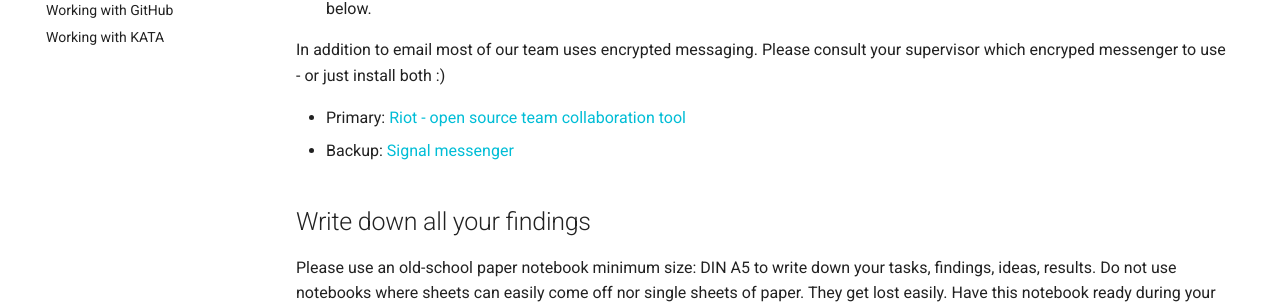
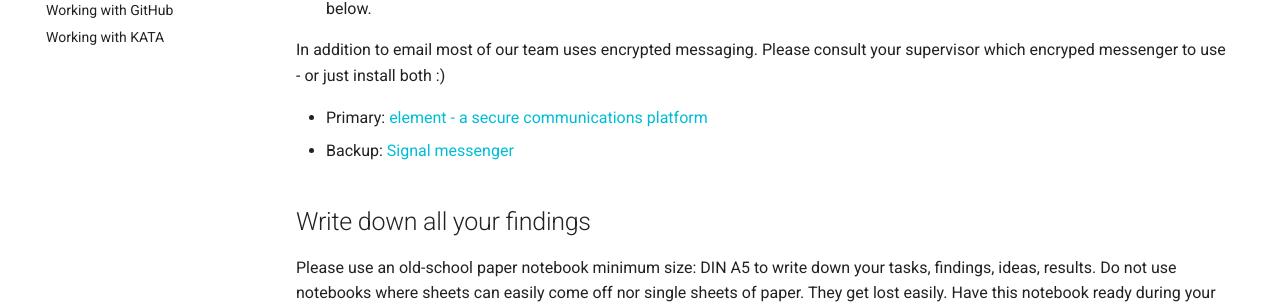
Before and after one commit to josephhuang08/student-guide, an MkDocs documentation site: the page built from docs/content-onboarding/onboarding.md, in a window 1280 px wide and 900 px high, scrolled down 4959 px. Shown: the part 152-456 px from the top of the window. Built offline with MkDocs 1.6.1 and Material for MkDocs 9.7.7, drawn with Linux system fonts in a browser that asks for light colours; comment, search, counter and statistics services are not loaded.

Commit message:
Update messenging app infomation, replace expired link

```diff
--- a/docs/content-onboarding/onboarding.md
+++ b/docs/content-onboarding/onboarding.md
@@ -161,7 +161,7 @@ Meet your supervisor regularly. If you have a meeting,
 
 In addition to email most of our team uses encrypted messaging. Please consult your supervisor which encryped messenger to use - or just install both :)
 
-- Primary: [Riot - open source team collaboration tool](https://about.riot.im/)
+- Primary: [element - a secure communications platform](https://element.io/)
 - Backup: [Signal messenger](https://whispersystems.org/)
 
 ## Write down all your findings
@@ -206,7 +206,7 @@ You are working in a research lab now. Bill Freeman's very true article describe
 
 Are you wondering about the German business and working culture? This guide from the _Deutsche Gesellschaft für Internationale Zusammenarbeit \(GIZ\)_ provides some insights:
 
-[Cross-Cultural Management: How to Do Business with Germans - A Guide –](http://www.asprea.org/imagenes/GIZ-_How_to_do_business_with_Germans_Kavalchuk-angles-1359942678515.pdf)
+[Cross-Cultural Management: How to Do Business with Germans - A Guide –](https://www.managerprogramm.de/wp-content/uploads/2020/03/Kavalchuk-How_to_do_business_with_Germans-EN.pdf)
 
 # FAQ
 
```
